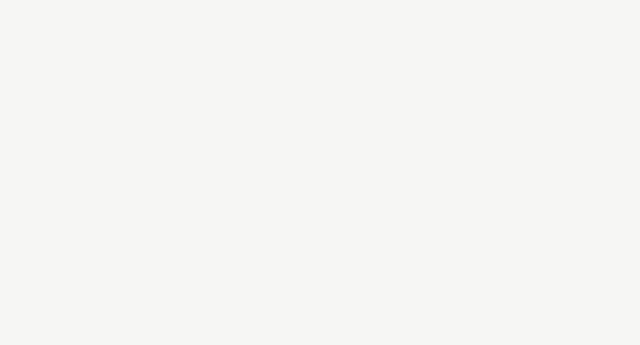
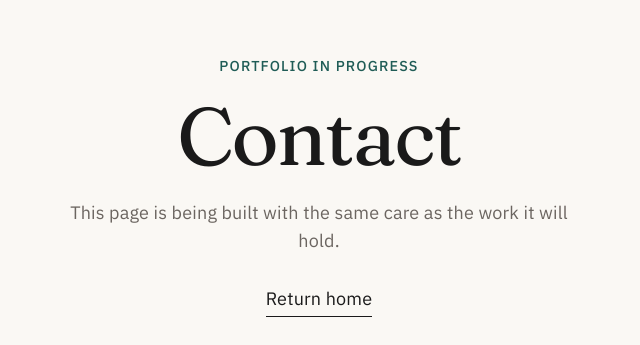
Before and after one commit to Wandering-Wind/wandering-wind.github.io, a React (Vite) app: page /contact in a window 1280 px wide. Before the commit this address had no page. Shown: the part 215-560 px from the top of the page, without its empty margins (321-961 px from the left). Built offline with nearby package versions, Linux system fonts and the light colour scheme.

Commit message:
Added a resuable coming soon page

```diff
--- a/src/App.jsx
+++ b/src/App.jsx
@@ -1,10 +1,28 @@
 import { Route, Routes } from 'react-router-dom'
+import ComingSoonPage from './pages/ComingSoonPage.jsx'
 import LandingPage from './pages/LandingPage.jsx'
 
 function App() {
   return (
     <Routes>
       <Route path="/" element={<LandingPage />} />
+      <Route
+        path="/about"
+        element={<ComingSoonPage title="About" />}
+      />
+      <Route
+        path="/contact"
+        element={<ComingSoonPage title="Contact" />}
+      />
+      <Route
+        path="/work/product-ux"
+        element={<ComingSoonPage title="Product & UX Design" />}
+      />
+      <Route
+        path="/work/game-design"
+        element={<ComingSoonPage title="Game Design & Development" />}
+      />
+      <Route path="*" element={<ComingSoonPage title="Page not found" />} />
     </Routes>
   )
 }
--- /dev/null
+++ b/src/pages/ComingSoonPage.jsx
@@ -0,0 +1,17 @@
+import { Link } from 'react-router-dom'
+import '../styles/pages/ComingSoonPage.css'
+
+function ComingSoonPage({ title }) {
+  return (
+    <main className="coming-soon">
+      <p className="coming-soon__eyebrow">Portfolio in progress</p>
+      <h1>{title}</h1>
+      <p className="coming-soon__message">
+        This page is being built with the same care as the work it will hold.
+      </p>
+      <Link to="/">Return home</Link>
+    </main>
+  )
+}
+
+export default ComingSoonPage
--- a/src/pages/LandingPage.jsx
+++ b/src/pages/LandingPage.jsx
@@ -76,7 +76,7 @@ function LandingPage() {
           >
             GitHub
           </a>
-          <span aria-hidden="true">·</span>
+          <span aria-hidden="true">&middot;</span>
           <a
             href="https://www.linkedin.com/in/amina-moosa-567a643b3/"
             target="_blank"
--- /dev/null
+++ b/src/styles/pages/ComingSoonPage.css
@@ -0,0 +1,54 @@
+.coming-soon {
+  display: flex;
+  min-height: 100svh;
+  align-items: center;
+  justify-content: center;
+  flex-direction: column;
+  padding: 32px;
+  background: var(--color-paper);
+  text-align: center;
+}
+
+.coming-soon__eyebrow {
+  color: var(--color-pine);
+  font-size: 0.8rem;
+  font-weight: 500;
+  letter-spacing: 0.08em;
+  text-transform: uppercase;
+}
+
+.coming-soon h1 {
+  max-width: 720px;
+  margin: 14px 0 20px;
+  color: var(--color-ink);
+  font-family: var(--font-serif);
+  font-size: clamp(2.4rem, 7vw, 4.5rem);
+  font-weight: 400;
+  letter-spacing: -0.025em;
+  line-height: 1.05;
+}
+
+.coming-soon__message {
+  max-width: 520px;
+  line-height: 1.55;
+}
+
+.coming-soon a {
+  margin-top: 32px;
+  padding-bottom: 3px;
+  border-bottom: 1px solid currentColor;
+  color: var(--color-ink);
+  text-decoration: none;
+}
+
+.coming-soon a:focus-visible {
+  border-radius: 2px;
+  outline: 2px solid var(--color-pine);
+  outline-offset: 5px;
+}
+
+@media (hover: hover) {
+  .coming-soon a:hover {
+    color: var(--color-pine);
+  }
+}
```
